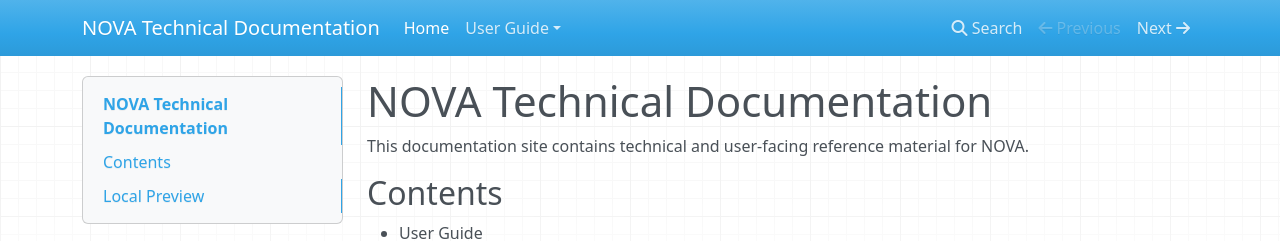
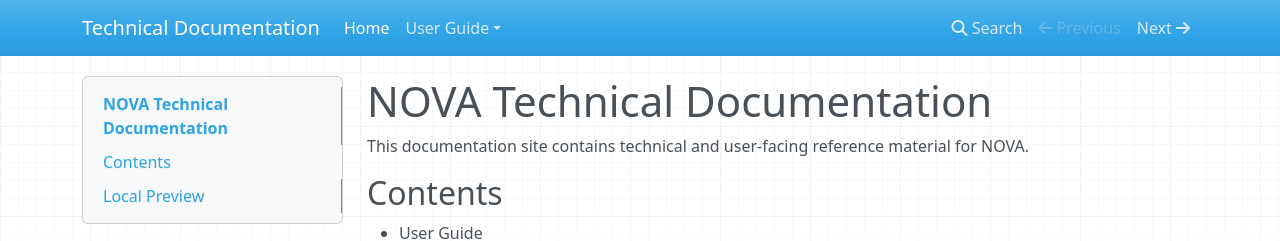
Before and after one commit to Geospatial-Systems-CDT/NOVA, an MkDocs documentation site: the page built from docs/index.md, in a window 1280 px wide. Shown: the top 241 px of the page. Built offline with MkDocs 1.6.1, drawn with Linux system fonts in a browser that asks for light colours; nearby versions of some CDN libraries.

Commit message:
added mkdocs

```diff
--- a/mkdocs.yml
+++ b/mkdocs.yml
@@ -1,4 +1,4 @@
-site_name: NOVA Technical Documentation
+site_name: Technical Documentation
 site_description: Technical documentation for the NOVA platform
 docs_dir: docs
 site_dir: site
```
